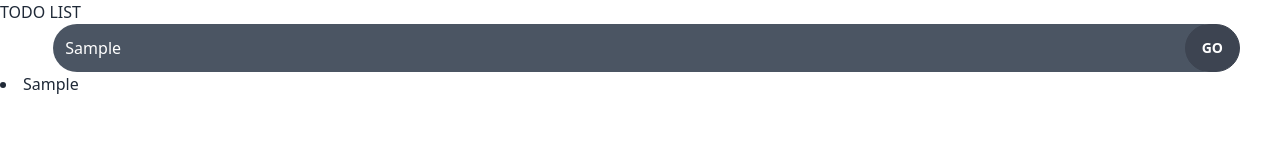
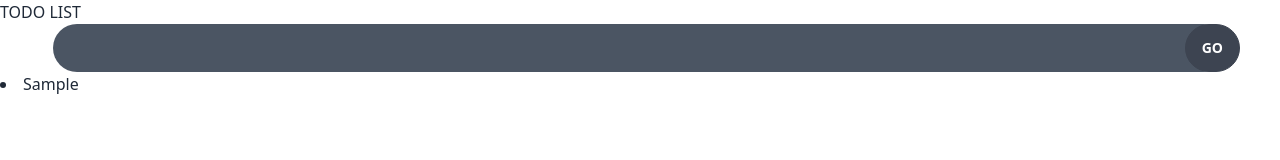
Before and after one commit to Azharul-Raj/shopping-with-typescript, a React (Vite) app: page / in a window 1280 px wide. Both pictures are taken after typing "Sample" into the empty fields and a click on the button "GO". Shown: the top 160 px of the page. Built offline with nearby package versions, Linux system fonts and the light colour scheme.

Commit message:
input field clear function added

```diff
--- a/src/App.tsx
+++ b/src/App.tsx
@@ -12,9 +12,9 @@ function App() {
   const [todos,setTodos]=useState<Todos[]>([])
   const handleSubmit = (e: React.FormEvent<EventTarget>) => {
     e.preventDefault();
-    setTodos([...todos,{id:Date.now(),todo:value,isComplete:false}])
+    setTodos([...todos, { id: Date.now(), todo: value, isComplete: false }])
+    setValue('')
   }
-console.log(todos);
   return (
     <div className="">
       <Home />
--- a/src/pages/List.tsx
+++ b/src/pages/List.tsx
@@ -13,12 +13,12 @@ const List = ({value,setValue,handleSubmit,todos}:ListTypeProps) => {
             <h2>TODO LIST</h2>
             <div className="">
                 <form onSubmit={handleSubmit} action="" className="flex justify-center items-center relative">
-                <input onChange={(e)=>setValue(e.target.value)} className='p-3 bg-gray-600 text-white focus:border-gray-800 active:border-red-500 rounded-3xl w-11/12' type="text" name="" id="" />
+                <input onChange={(e)=>setValue(e.target.value)} value={value} className='p-3 bg-gray-600 text-white focus:border-gray-800 active:border-red-500 rounded-3xl w-11/12' type="text" name="" id="" />
                     <button className='btn rounded-full absolute right-10' type='submit'>Go</button>
                 </form>
                 <div className="">
                     {
-                        todos?.map(t => <li>{ t.todo}</li>)
+                        todos?.map(t => <li key={t.id}>{ t.todo}</li>)
                     }
                 </div>
             </div>
```
